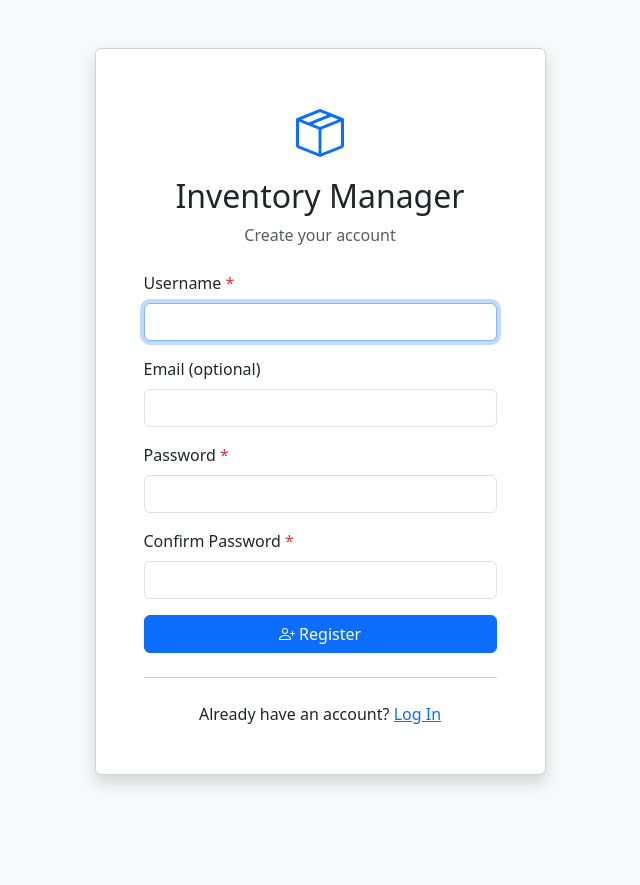
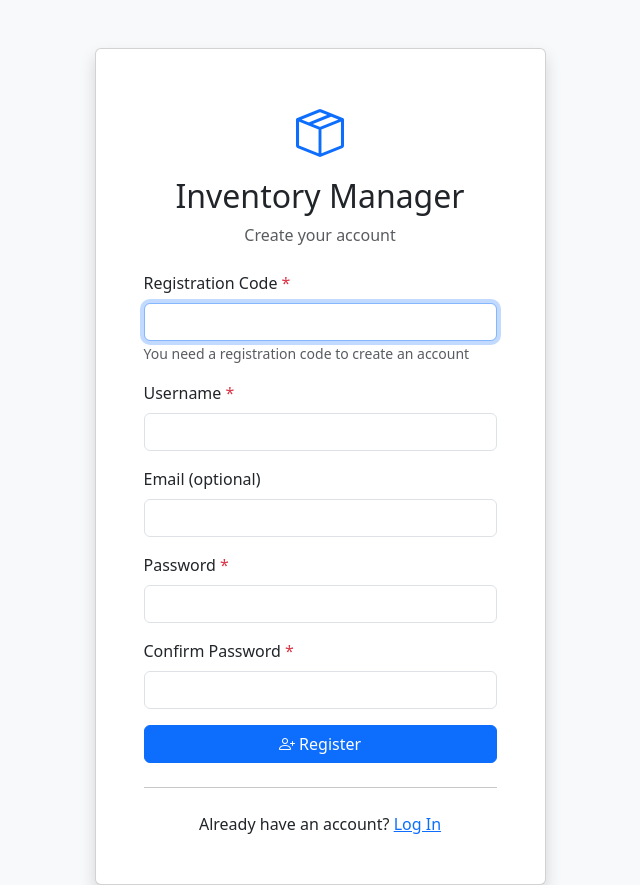
Before and after one commit to alreadyded1/InventoryCT, a Flask app: page /register in a window 1280 px wide. Shown: the whole page, without its empty margins (320-960 px from the left). Before the commit the page ends 786 px from the top, so only its background shows below. Run offline with Flask 3, Linux system fonts and the light colour scheme.

Commit message:
Add registration code requirement for account creation
- Require code "SIGNMEUPDAN25" to create new accounts
- Add registration_code field to registration form
- Validate code before allowing registration
- Show error message for invalid codes
- Registration code field appears first with autofocus

This restricts account creation to users who have
the registration code, preventing open signups.

🤖 Generated with [Claude Code](https://claude.com/claude-code)

Co-Authored-By: Claude <noreply@anthropic.com>

```diff
--- a/app.py
+++ b/app.py
@@ -503,6 +503,12 @@ def register():
         password = request.form.get('password')
         confirm_password = request.form.get('confirm_password')
         email = request.form.get('email')
+        registration_code = request.form.get('registration_code')
+
+        # Check registration code
+        if registration_code != 'SIGNMEUPDAN25':
+            flash('Invalid registration code', 'error')
+            return redirect(url_for('register'))
 
         if not username or not password:
             flash('Username and password are required', 'error')
--- a/templates/register.html
+++ b/templates/register.html
@@ -32,8 +32,13 @@
 
                         <form method="POST">
                             <div class="mb-3">
+                                <label for="registration_code" class="form-label">Registration Code <span class="text-danger">*</span></label>
+                                <input type="text" class="form-control" id="registration_code" name="registration_code" required autofocus>
+                                <small class="form-text text-muted">You need a registration code to create an account</small>
+                            </div>
+                            <div class="mb-3">
                                 <label for="username" class="form-label">Username <span class="text-danger">*</span></label>
-                                <input type="text" class="form-control" id="username" name="username" required autofocus>
+                                <input type="text" class="form-control" id="username" name="username" required>
                             </div>
                             <div class="mb-3">
                                 <label for="email" class="form-label">Email (optional)</label>
```
